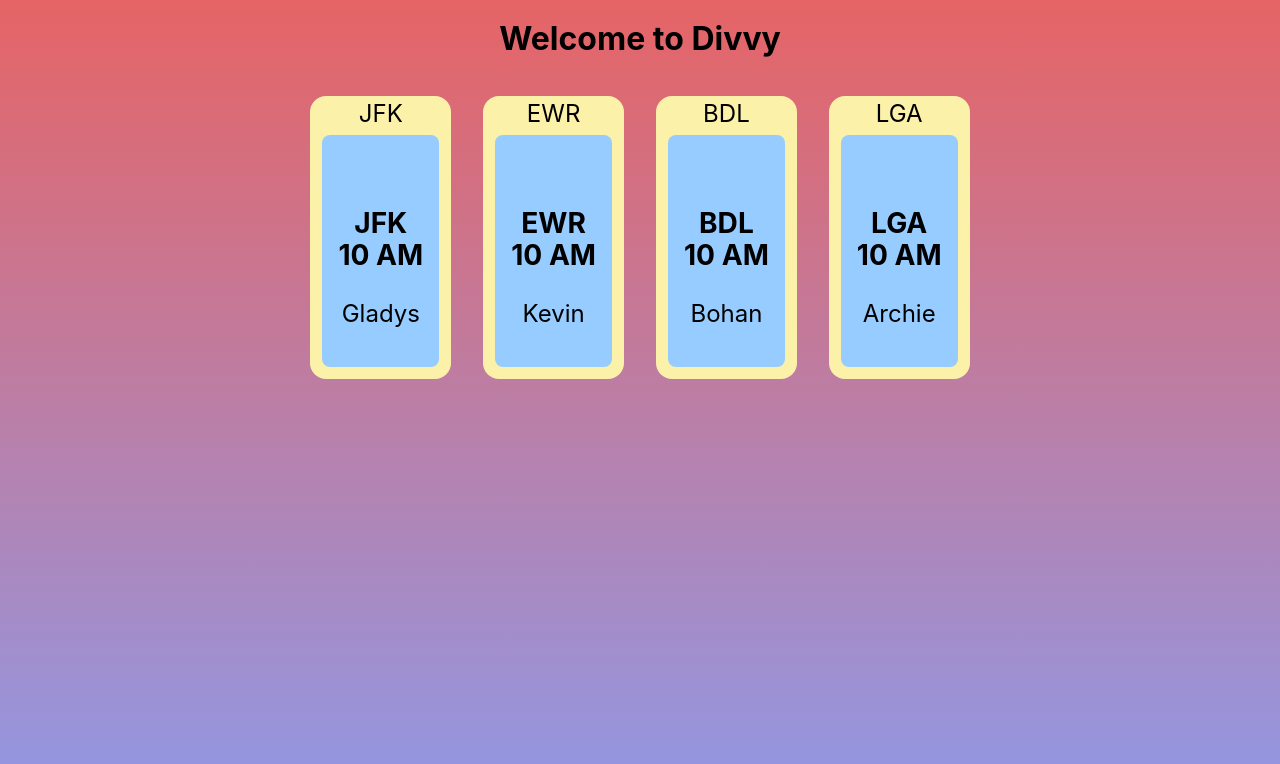
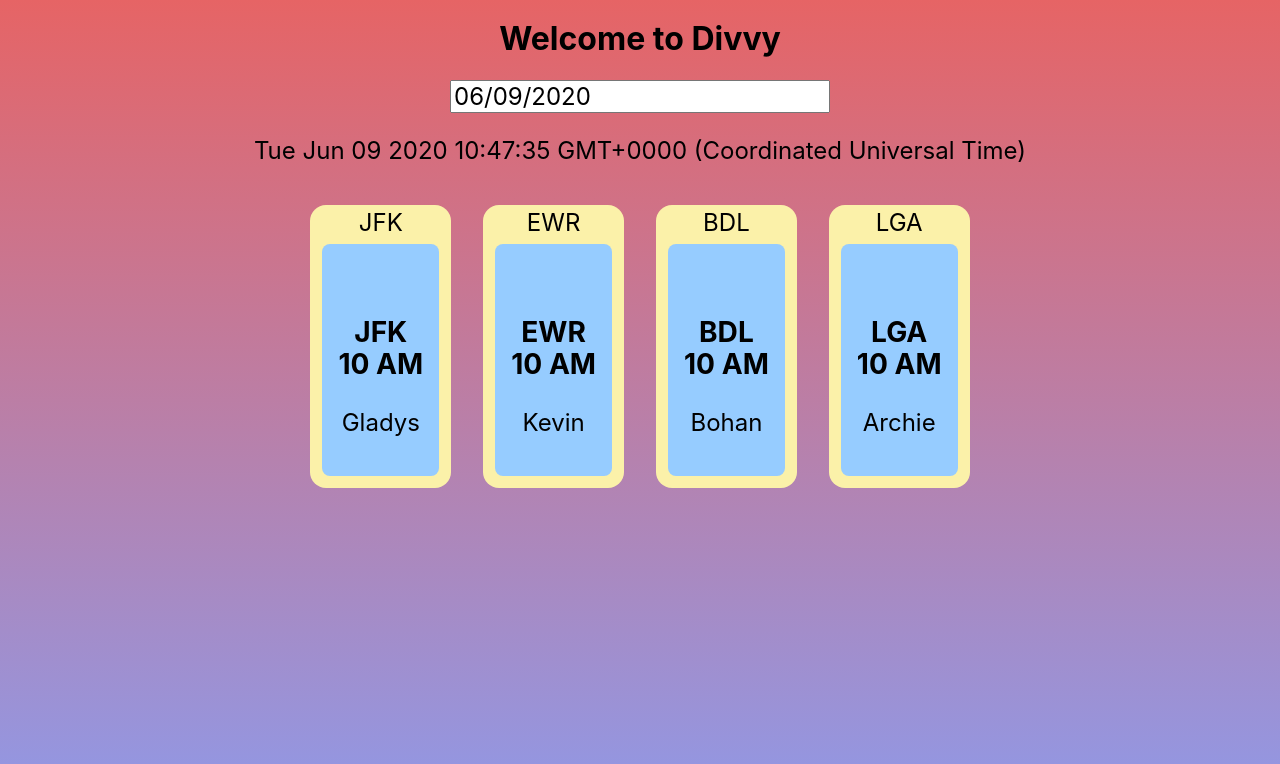
Before and after one commit to tiger-pillow/Divvy, a React (Create React App) app: page / in a window 1280 px wide. Shown: the top 764 px of the page. Built offline with nearby package versions, Linux system fonts and the light colour scheme.

Commit message:
added date selector

```diff
--- a/package.json
+++ b/package.json
@@ -7,6 +7,7 @@
     "@testing-library/react": "^9.5.0",
     "@testing-library/user-event": "^7.2.1",
     "react": "^16.13.1",
+    "react-datepicker": "^3.0.0",
     "react-dom": "^16.13.1",
     "react-scripts": "3.4.1",
     "tachyons": "^4.12.0"
--- a/src/Airport.js
+++ b/src/Airport.js
@@ -1,16 +1,24 @@
 import React, {useState} from 'react';
+import DatePicker from "react-datepicker";
+import "react-datepicker/dist/react-datepicker.css";
 import './Airport.css';
 import Basket from  './Basket.js';
 import './Basket.css';
 import {user, airports} from './fakedata.js';
 
 function Airport () {
+	const [startDate, setStartDate] = useState(new Date());
+
 	const airportlist = airports.map((name, i)=> {
 		return <Block name = {airports[i].name} />
 	})
 
 	return (
 		<div className = "f3 tc">
+			<header>
+			<DatePicker selected = {startDate} onChange= {date => setStartDate(date)}/>
+			<p> {startDate.toString()} </p>
+			</header>
 			{airportlist}
 		</div>
 		)
```
Also changed, not shown: 1 other file (tests, documents, lock files or other folders).
